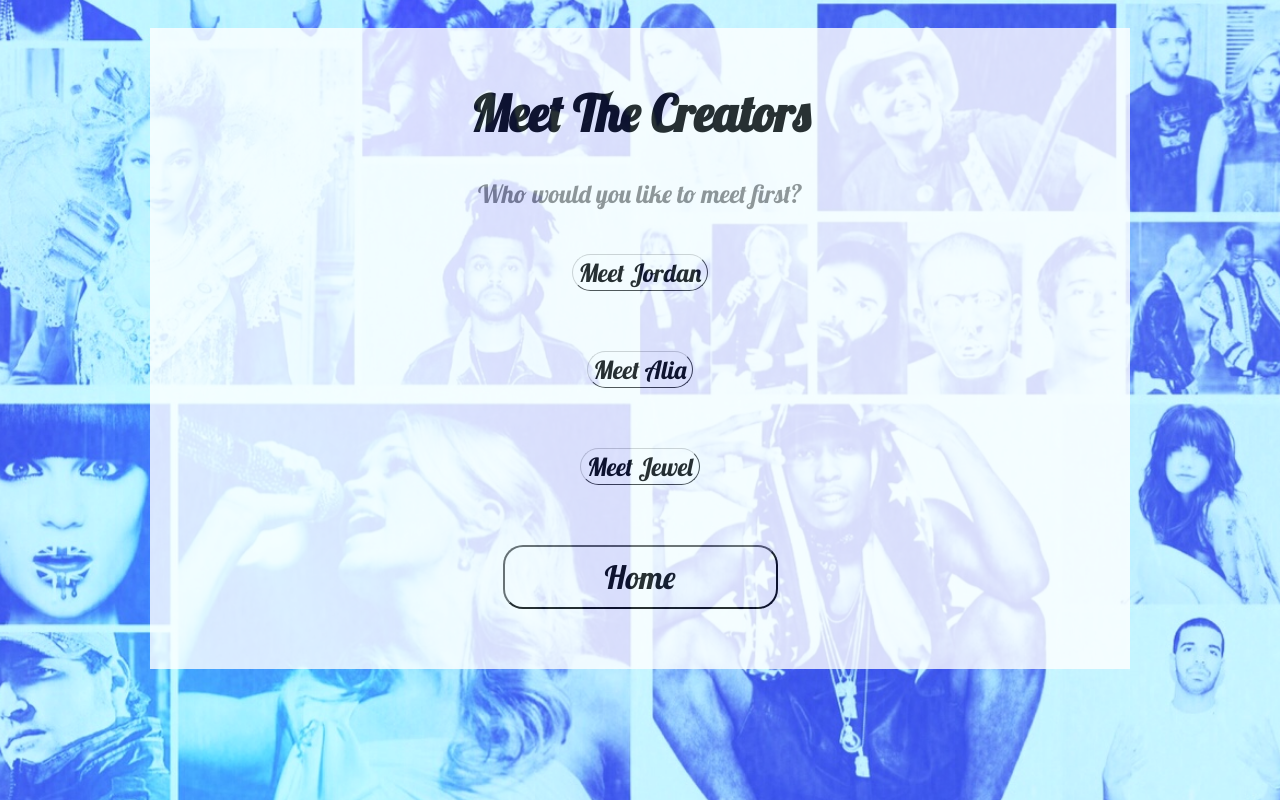
After one commit to aawni/guess-that-song, a Python web app: template guess-that-song-1026/templates/about.html in a window 1280 px wide. The commit adds this page. Run offline with Jinja, Linux system fonts and the light colour scheme; the template is opened without the code that fills it, so the values that code supplies are empty; some libraries are stand-ins or nearby versions.

Commit message:
added about button

```diff
--- a/guess-that-song-1026/stylesheets/style.css
+++ b/guess-that-song-1026/stylesheets/style.css
@@ -18,6 +18,24 @@ body{
   color: black;
   padding: 20px 20px 30px 20px;
 }
+
+body.stew {
+  background-size: cover;
+  background-position: 0px 0px;
+  /*background-image: url("tumblr-backgrounds-design-ideas-9.jpg");*/
+  background-image: url('/images/hip_hop_collage_art.JPG');
+  background-size: cover;
+  background-size: 1400px;
+  background-repeat: no-repeat;
+  background-attachment: fixed;
+  background-position: center;
+  font-family: 'Lobster', cursive;
+  text-align: center;
+  font-size: 20px;
+  color: black;
+  padding: 20px 20px 30px 20px;
+}
+
 /* spacers*/
 .spacer
 {
@@ -29,6 +47,14 @@ body{
     width: 100%;
     height: 10px;
 }
+
+.large_spacer
+{
+    width: 100%;
+    height: 20px;
+
+}
+
 #tester {
   float:left;
   width: 520px;
@@ -124,7 +150,11 @@ body{
   color: #000000;
   background: #ffffff;
   text-decoration: none;
+  /*float: left;*/
+}
 
+#buttons p {
+  display: inline;
 }
 
 .styled-select {
@@ -160,6 +190,12 @@ body{
   float: right;
 
 }
+
+#musicPlayer {
+  float: center;
+
+}
+
 #questions_played {
   margin-left: 200px;
   color: #808080;
--- /dev/null
+++ b/guess-that-song-1026/templates/about.html
@@ -0,0 +1,42 @@
+<!DOCTYPE html>
+<html>
+<head>
+  <title>Guess That Song</title>
+  <link rel="stylesheet" type="text/css" href="stylesheets/style.css">
+  <script src= "http://ajax.googleapis.com/ajax/libs/jquery/2.1.3/jquery.min.js"></script>
+  <script src="scripts/script.js"></script>
+</head>
+  <body>
+    <div class= "content">
+    <div class="large_spacer"></div>
+    <h1 class="titles">Meet The Creators</h1>
+    <p class="sub_titles">Who would you like to meet first?</p>
+    <div class="large_spacer"></div>
+
+
+            <form id="begin" action="/jordan" method="get">
+              <div><input class="small_btn" type="submit" value="Meet Jordan"></div>
+            </form>
+            <div class="spacer"></div>
+
+            <form id="begin" action="/alia" method="get">
+              <div><input class="small_btn" type="submit" value="Meet Alia"></div>
+            </form>
+            <div class="spacer"></div>
+
+
+            <form id="begin" action="/jewel" method="get">
+              <div><input class="small_btn" type="submit" value="Meet Jewel"></div>
+            </form>
+            <div class="spacer"></div>
+
+
+            <form id="begin" action="/home" method="get">
+              <div><input class="big_btn" type="submit" value="Home"></div>
+            </form>
+            <div class="spacer"></div>
+
+    </div>
+
+  </body>
+</html>
--- a/guess-that-song-1026/templates/welcome.html
+++ b/guess-that-song-1026/templates/welcome.html
@@ -17,6 +17,7 @@
     <form id="begin" action="/home" method="get">
       <div><input class="big_btn" type="submit" value="Let's Begin"></div>
     </form>
+
     <div class="spacer"></div>
     </div>
 
```
Also changed, not shown: guess-that-song-1026/main.py (+19 -1 lines), guess-that-song-1026/templates/home.html (+10 -10 lines), 1 other file.
